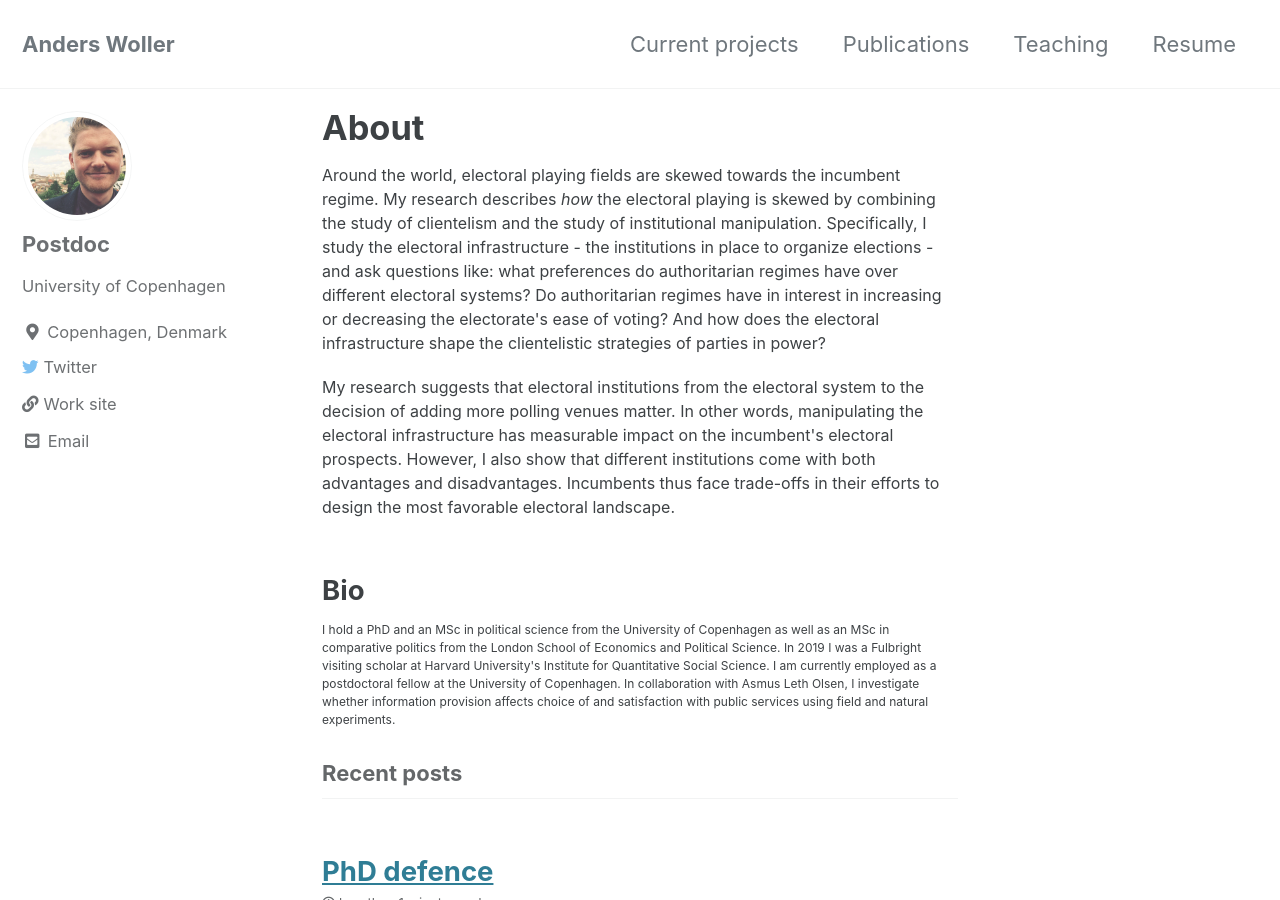
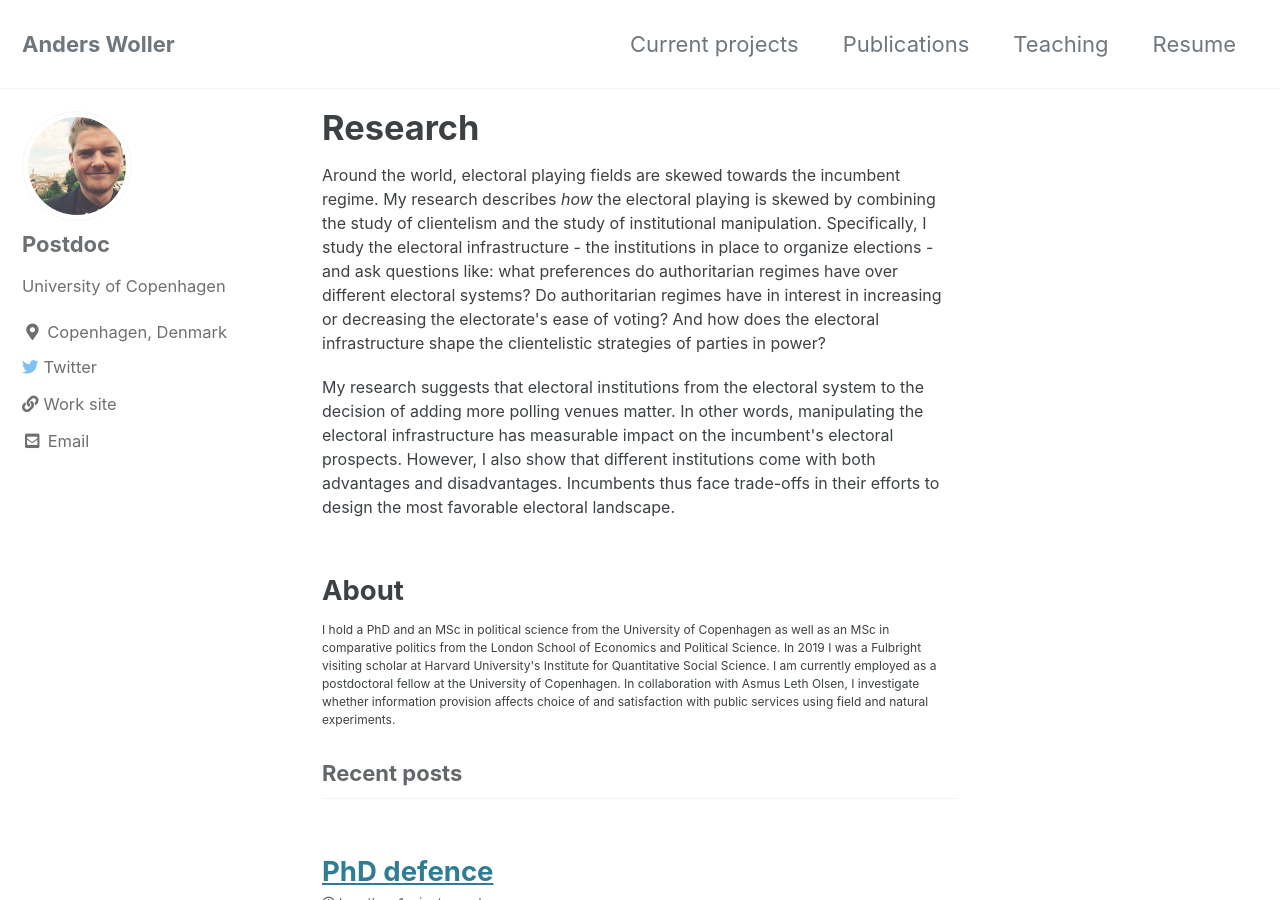
Before and after one commit to AndersWoller/AndersWoller.github.io, a Jekyll site: the page built from index.html, in a window 1280 px wide and 900 px high. Built offline with Jekyll 4.4.1, drawn with Linux system fonts in a browser that asks for light colours; cached includes are drawn as plain includes; the list of posts is cut into pages by our own code.

Commit message:
Update index.html

```diff
--- a/index.html
+++ b/index.html
@@ -1,7 +1,7 @@
 ---
 layout: home
 author_profile: true
-title: "About"
+title: "Research"
 ---
 
 <p style="font-size:16px"> Around the world, electoral playing fields are skewed towards the incumbent regime.
@@ -16,7 +16,7 @@ title: "About"
   both advantages and disadvantages. Incumbents thus face trade-offs in their efforts to design the most favorable electoral landscape.</p>
 
 
-<h2> Bio </h2>
+<h2> About </h2>
 
 <p style="font-size:12px"> I hold a PhD and an MSc in political science from the University of Copenhagen as
   well as an MSc in comparative politics from the London School of Economics and Political Science. In 2019 I
```
